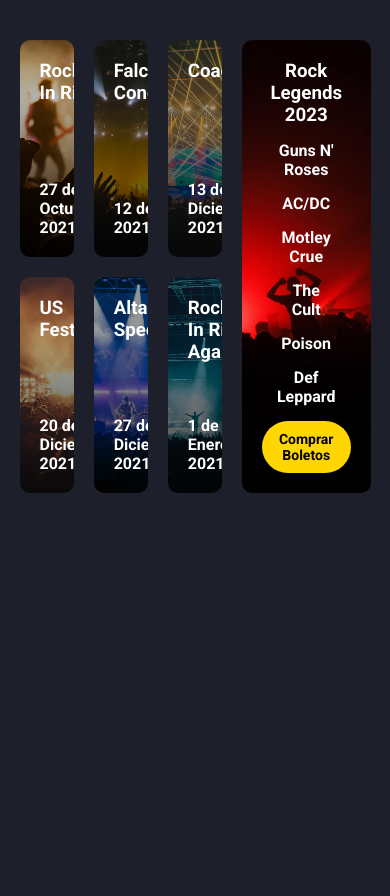
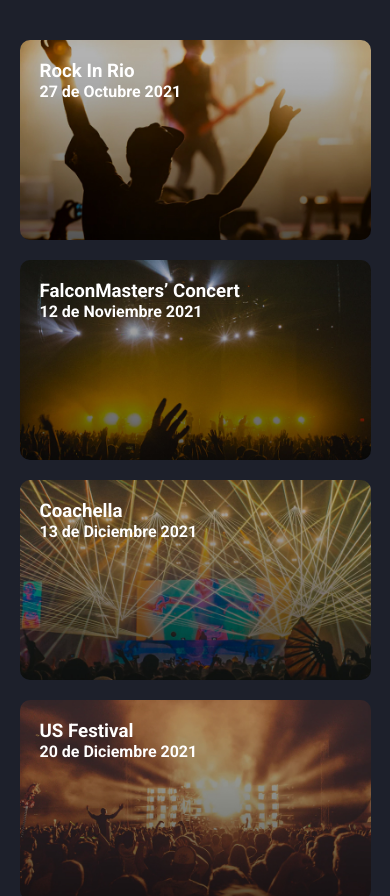
Before and after one commit to shirleymq/styles-practice, a plain HTML site: page index.html in a window 390 px wide. Shown: the top 896 px of the page. Before the commit the page ends 844 px from the top, so only its background shows below. Drawn offline with Linux system fonts and the light colour scheme.

Commit message:
responsive design

```diff
--- a/styles.css
+++ b/styles.css
@@ -8,6 +8,9 @@ body {
   background: #1d202b;
   color: #fff;
   font-family: "Roboto", sans-serif;
+  min-height: 100vh;
+  display: flex;
+  align-items: center;
 }
 
 .contenedor {
@@ -62,13 +65,13 @@ body {
   height: 100%;
 
   /**Flexbox*/
-  /*display: flex;
+  display: flex;
   flex-direction: column;
-  justify-content: space-between;*/
+  justify-content: space-between;
 
   /**Grid*/
-  display: grid;
-  grid-template-rows: 1fr auto;
+  /**display: grid;
+  grid-template-rows: 1fr auto;*/
 }
 
 .banner {
@@ -79,15 +82,15 @@ body {
   background-position: center center;
 
   /**Flexbox*/
-  /**width: 30%;
+  /**width: 30%;*/
   display: flex;
   flex-direction: column;
-  justify-content: space-between;*/
+  justify-content: space-between;
 
   /**Grid*/
-  display: grid;
+  /**display: grid;
   grid-template-rows: auto auto auto;
-  align-items: center;
+  align-items: center;*/
 }
 
 .banner ul {
@@ -114,10 +117,35 @@ body {
 }
 
 @media screen and (max-width: 900px) {
+  .contenedor {
+    display: grid;
+    grid-template-columns: 2fr 1fr;
+  }
+  .contenedor-conciertos {
+    display: grid;
+    grid-template-columns: 1fr 1fr;
+  }
 }
 
 @media screen and (max-width: 700px) {
+  .contenedor {
+    display: grid;
+    grid-template-columns: 1fr 1fr;
+  }
+  .contenedor-conciertos {
+    display: flex;
+    flex-direction: column;
+  }
 }
 
 @media screen and (max-width: 600px) {
+  .contenedor {
+    display: flex;
+    flex-direction: column;
+  }
+
+  .contenedor-conciertos {
+    display: flex;
+    flex-direction: column;
+  }
 }
```
